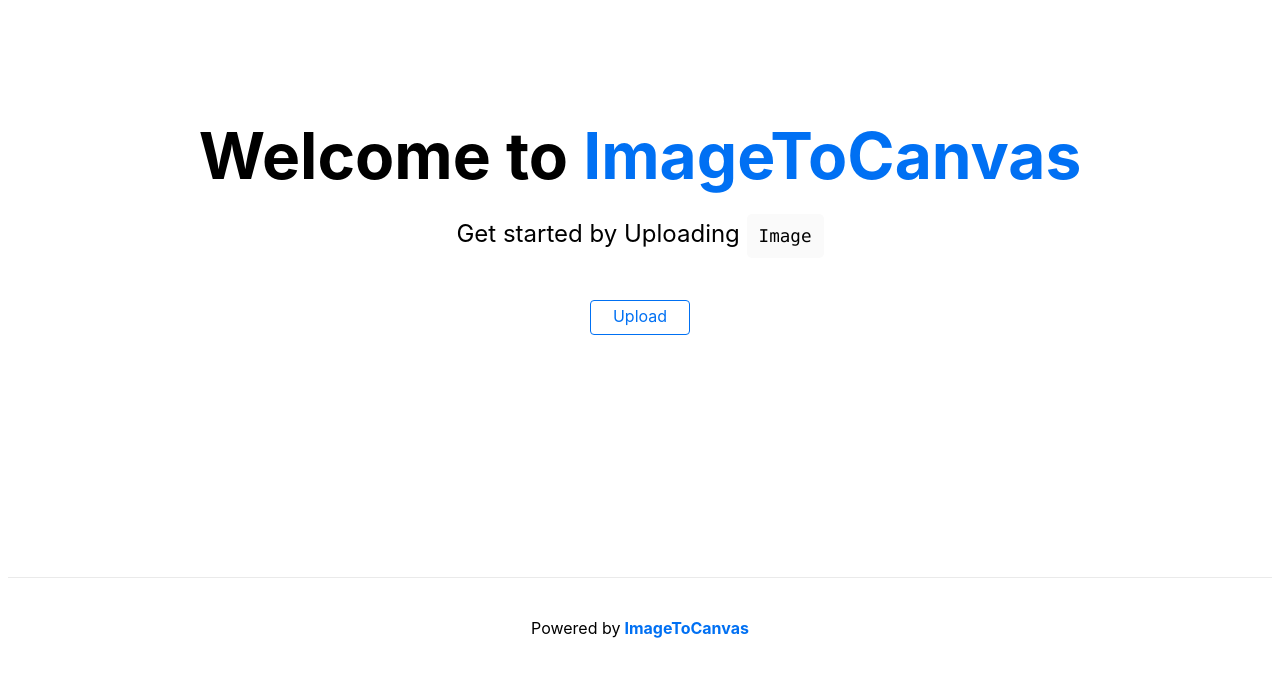
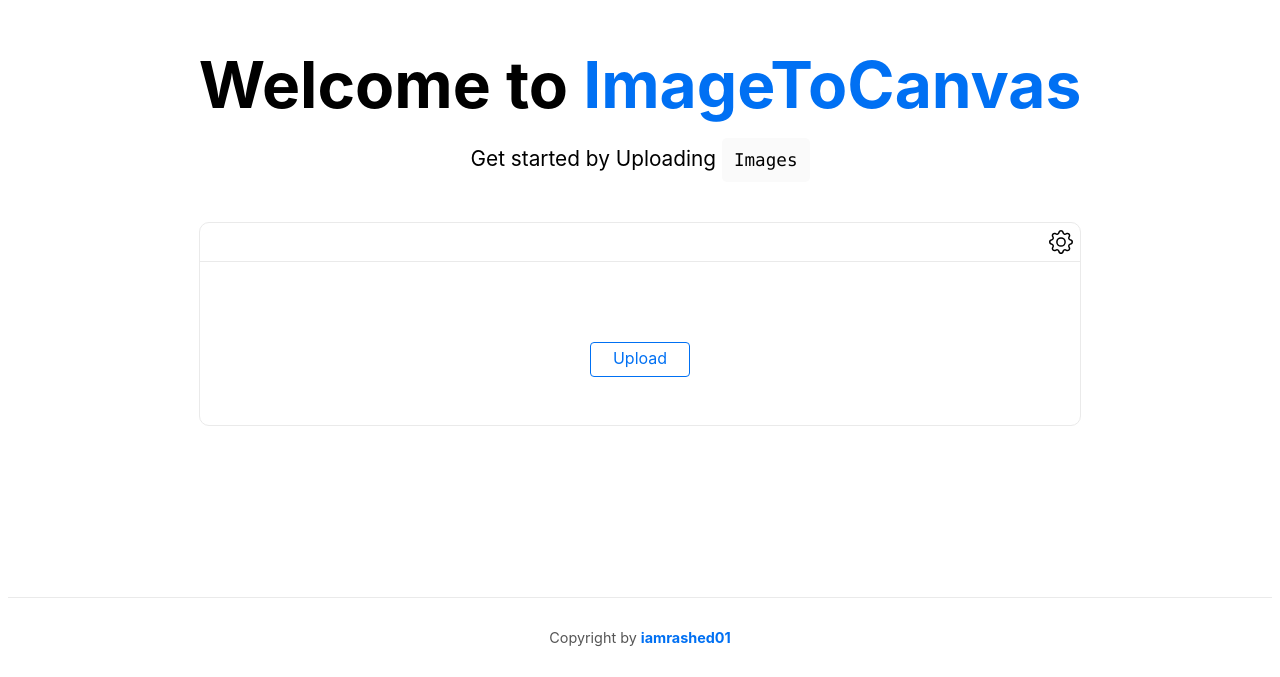
Before and after one commit to iamrashed01/imageToCanvas, a Next.js app: page / in a window 1280 px wide. Shown: the part 123-800 px from the top of the page. Built offline with nearby package versions, Linux system fonts and the light colour scheme.

Commit message:
add settings

```diff
--- /dev/null
+++ b/components/svgIcons.js
@@ -0,0 +1,16 @@
+export const GearIcon = ({ className = "", onClick }) => {
+  return (
+    <svg
+      onClick={onClick}
+      xmlns="http://www.w3.org/2000/svg"
+      width="16"
+      height="16"
+      fill="currentColor"
+      className={`bi bi-gear ${className}`}
+      viewBox="0 0 16 16"
+    >
+      <path d="M8 4.754a3.246 3.246 0 1 0 0 6.492 3.246 3.246 0 0 0 0-6.492zM5.754 8a2.246 2.246 0 1 1 4.492 0 2.246 2.246 0 0 1-4.492 0z" />
+      <path d="M9.796 1.343c-.527-1.79-3.065-1.79-3.592 0l-.094.319a.873.873 0 0 1-1.255.52l-.292-.16c-1.64-.892-3.433.902-2.54 2.541l.159.292a.873.873 0 0 1-.52 1.255l-.319.094c-1.79.527-1.79 3.065 0 3.592l.319.094a.873.873 0 0 1 .52 1.255l-.16.292c-.892 1.64.901 3.434 2.541 2.54l.292-.159a.873.873 0 0 1 1.255.52l.094.319c.527 1.79 3.065 1.79 3.592 0l.094-.319a.873.873 0 0 1 1.255-.52l.292.16c1.64.893 3.434-.902 2.54-2.541l-.159-.292a.873.873 0 0 1 .52-1.255l.319-.094c1.79-.527 1.79-3.065 0-3.592l-.319-.094a.873.873 0 0 1-.52-1.255l.16-.292c.893-1.64-.902-3.433-2.541-2.54l-.292.159a.873.873 0 0 1-1.255-.52l-.094-.319zm-2.633.283c.246-.835 1.428-.835 1.674 0l.094.319a1.873 1.873 0 0 0 2.693 1.115l.291-.16c.764-.415 1.6.42 1.184 1.185l-.159.292a1.873 1.873 0 0 0 1.116 2.692l.318.094c.835.246.835 1.428 0 1.674l-.319.094a1.873 1.873 0 0 0-1.115 2.693l.16.291c.415.764-.42 1.6-1.185 1.184l-.291-.159a1.873 1.873 0 0 0-2.693 1.116l-.094.318c-.246.835-1.428.835-1.674 0l-.094-.319a1.873 1.873 0 0 0-2.692-1.115l-.292.16c-.764.415-1.6-.42-1.184-1.185l.159-.291A1.873 1.873 0 0 0 1.945 8.93l-.319-.094c-.835-.246-.835-1.428 0-1.674l.319-.094A1.873 1.873 0 0 0 3.06 4.377l-.16-.292c-.415-.764.42-1.6 1.185-1.184l.292.159a1.873 1.873 0 0 0 2.692-1.115l.094-.319z" />
+    </svg>
+  );
+};
--- /dev/null
+++ b/components/userSettings.js
@@ -0,0 +1,53 @@
+import styles from "../styles/Settings.module.css";
+import { GearIcon } from "./svgIcons";
+
+export default function UserSettings({ values, onChange, toggleFilterAble }) {
+  return (
+    <div
+      className={`${styles.settingsCard} ${
+        values.filterAble ? "" : styles.disableSettings
+      }`}
+    >
+      <div className={styles.formControl}>
+        <label>Zip Filename</label>
+        <input
+          value={values.zip_filename}
+          name="zip_filename"
+          onChange={onChange}
+          type="text"
+          placeholder=""
+        />
+      </div>
+      <div className={styles.formControl}>
+        <label>Background Color</label>
+        <input
+          className={styles.colorInput}
+          style={{ opacity: values.bg_color === "" ? 0.3 : 1 }}
+          value={values.bg_color}
+          name="bg_color"
+          onChange={onChange}
+          type="color"
+          placeholder=""
+        />
+      </div>
+      <div className={styles.formControl}>
+        <label>Label Color</label>
+        <input
+          className={styles.colorInput}
+          style={{ opacity: values.label_color === "" ? 0.3 : 1 }}
+          value={values.label_color}
+          name="label_color"
+          onChange={onChange}
+          type="color"
+          placeholder=""
+        />
+      </div>
+      <GearIcon
+        onClick={toggleFilterAble}
+        className={`${styles.settingsToggeNtn} ${
+          values.filterAble ? styles.rotaing : ""
+        }`}
+      />
+    </div>
+  );
+}
--- a/pages/index.js
+++ b/pages/index.js
@@ -1,10 +1,32 @@
 import Head from "next/head";
-import { useEffect } from "react";
+import { useEffect, useState } from "react";
 import styles from "../styles/Home.module.css";
 import JSZip from "jszip";
 import { saveAs } from "file-saver";
+import UserSettings from "../components/userSettings";
 
 export default function Home() {
+  // settings
+  const [state, setState] = useState({
+    zip_filename: "",
+    bg_color: "",
+    label_color: "",
+    filterAble: false,
+  });
+
+  const toggleFilterAble = () => {
+    setState({
+      zip_filename: "",
+      bg_color: "",
+      label_color: "",
+      filterAble: !state.filterAble,
+    });
+  };
+
+  const changeHandler = ({ target: { name, value } }) => {
+    setState({ ...state, [name]: value });
+  };
+
   // reciving the images from onchange handdler
   const getImagesHandler = async ({ target: { files } }) => {
     var bs64Array = [];
@@ -12,7 +34,11 @@ export default function Home() {
     if (files.length > 0) {
       for await (const file of files) {
         try {
-          const canvas = await convertFileIntoCanvas(file);
+          const canvas = await convertFileIntoCanvas(
+            file,
+            state.bg_color,
+            state.label_color
+          );
           // convert canvas into bs64 and push into an array[]
           if (canvas) {
             bs64Array.push({ bs64: canvas.toDataURL(), fileName: file.name });
@@ -23,15 +49,15 @@ export default function Home() {
       }
       // client download given images as zip
       if (bs64Array.length > 0) {
-        downloadImageAsZip(bs64Array);
+        downloadImageAsZip(bs64Array, state.zip_filename);
       }
     }
   };
 
   // download bs64->images as zip
-  async function downloadImageAsZip(bs64Array) {
+  async function downloadImageAsZip(bs64Array, zip_filename) {
     let zip = new JSZip();
-    const zipFileName = "image-to-canvas";
+    const zipFileName = zip_filename || "image-to-canvas";
 
     // const imagesFolder = zip.folder("images_folder");
     for await (const obj of bs64Array) {
@@ -51,7 +77,7 @@ export default function Home() {
     });
   }
 
-  const convertFileIntoCanvas = (file) => {
+  const convertFileIntoCanvas = (file, bg_color, label_color) => {
     var _URL = window.URL || window.webkitURL;
     var img;
 
@@ -59,7 +85,12 @@ export default function Home() {
       img = new Image();
       var objectUrl = _URL.createObjectURL(file);
       img.onload = function () {
-        const canvas = createPlaceholderCanvas(this.height, this.width);
+        const canvas = createPlaceholderCanvas(
+          this.height,
+          this.width,
+          bg_color,
+          label_color
+        );
         _URL.revokeObjectURL(objectUrl);
 
         // resolve while img on load success
@@ -74,10 +105,10 @@ export default function Home() {
     });
   };
 
-  const createPlaceholderCanvas = (height, width) => {
+  const createPlaceholderCanvas = (height, width, bg_color, label_color) => {
     // variables
-    const text_color = "rgb(250 250 250)";
-    const canvas_background_color = "rgb(133 119 119)";
+    const canvas_background_color = bg_color || "rgb(250 250 250)";
+    const text_color = label_color || "rgb(133 119 119)";
 
     // create canvas element
     let canvas = document.createElement("canvas");
@@ -89,9 +120,9 @@ export default function Home() {
     // canvas getContext as 2d view
     let ctx = canvas.getContext("2d");
     // styling the canvas
+    ctx.fillStyle = canvas_background_color;
+    ctx.fillRect(0, 0, width, height);
     ctx.fillStyle = text_color;
-    ctx.fillRect(0, 0, width, height);
-    ctx.fillStyle = canvas_background_color;
 
     // below is adding and styling text/label to canvas
     ctx.font = `${16}px serif`;
@@ -120,12 +151,19 @@ export default function Home() {
 
       <main className={styles.main}>
         <h1 className={styles.title}>
-          Welcome to <a href="https://nextjs.org">ImageToCanvas</a>
+          Welcome to <a href="https://github.com/iamrashed01">ImageToCanvas</a>
         </h1>
 
         <p className={styles.description}>
-          Get started by Uploading <code className={styles.code}>Image</code>
+          Get started by Uploading <code className={styles.code}>Images</code>
         </p>
+
+        <div className={styles.screen}>
+          <UserSettings
+            values={state}
+            toggleFilterAble={toggleFilterAble}
+            onChange={changeHandler}
+          />
           <div>
             <label htmlFor="upload" className={styles.uploadImage}>
               Upload
@@ -138,15 +176,16 @@ export default function Home() {
               />
             </label>
           </div>
+        </div>
       </main>
 
       <footer className={styles.footer}>
         <a
-          href="https://vercel.com?utm_source=create-next-app&utm_medium=default-template&utm_campaign=create-next-app"
+          href="https://github.com/iamrashed01"
           target="_blank"
           rel="noopener noreferrer"
         >
-          Powered by<strong className={styles.brandTitle}>ImageToCanvas</strong>
+          Copyright by<strong className={styles.brandTitle}>iamrashed01</strong>
         </a>
       </footer>
     </div>
--- a/styles/Home.module.css
+++ b/styles/Home.module.css
@@ -18,7 +18,7 @@
 
 .footer {
   width: 100%;
-  height: 100px;
+  height: 5rem;
   border-top: 1px solid #eaeaea;
   display: flex;
   justify-content: center;
@@ -33,6 +33,8 @@
   display: flex;
   justify-content: center;
   align-items: center;
+  font-size: 0.9rem;
+  color: #555;
 }
 
 .title a {
@@ -59,7 +61,7 @@
 
 .description {
   line-height: 1.5;
-  font-size: 1.5rem;
+  font-size: 1.3rem;
   margin-bottom: 3rem;
 }
 
@@ -153,3 +155,12 @@
   width: 0;
   height: 0;
 }
+
+.screen {
+  border: 1px solid #eaeaea;
+  border-radius: 10px;
+  transition: color 0.15s ease, border-color 0.15s ease;
+  width: 100%;
+  text-align: center;
+  padding-bottom: 3rem;
+}
--- /dev/null
+++ b/styles/Settings.module.css
@@ -0,0 +1,73 @@
+.settingsCard {
+  text-align: left;
+  padding: 7px;
+  margin-bottom: 5rem;
+  display: flex;
+  justify-content: space-between;
+  border-bottom: 1px solid #eaeaea;
+}
+
+.formControl {
+  display: flex;
+  align-items: center;
+  transition: all 0.3s ease 0s;
+}
+
+.formControl label {
+  display: block;
+  font-size: 0.7em;
+  text-transform: uppercase;
+  font-weight: 600;
+  color: #777;
+  white-space: nowrap;
+  margin-bottom: 0.4em;
+  margin-right: 0.5rem;
+  margin-top: 0.1rem;
+}
+.formControl input {
+  display: block;
+  width: 100%;
+  border-radius: 0.1rem;
+  color: #777;
+  height: 1.8em;
+  padding: 0 0.3em;
+  outline: none;
+  border: 0.1em solid #ccc;
+  min-width: 2rem;
+}
+
+.colorInput {
+  cursor: crosshair;
+}
+
+.settingsToggeNtn {
+  height: 24px;
+  width: 24px;
+  vertical-align: middle;
+  margin-left: 10px;
+  transition: all 0.3s ease 0s;
+}
+
+.settingsToggeNtn:hover {
+  color: #0070f3;
+  cursor: pointer;
+}
+
+.rotaing {
+  animation: rotate 3s linear 0s infinite;
+}
+
+@keyframes rotate {
+  0% {
+    transform: rotate(0deg);
+  }
+  100% {
+    transform: rotate(360deg);
+  }
+}
+
+.disableSettings .formControl {
+  opacity: 0;
+  visibility: hidden;
+  transform: rotate3d(1, 1, -1, 3deg);
+}
```
Lines whose indentation alone changed are shown as unchanged.
